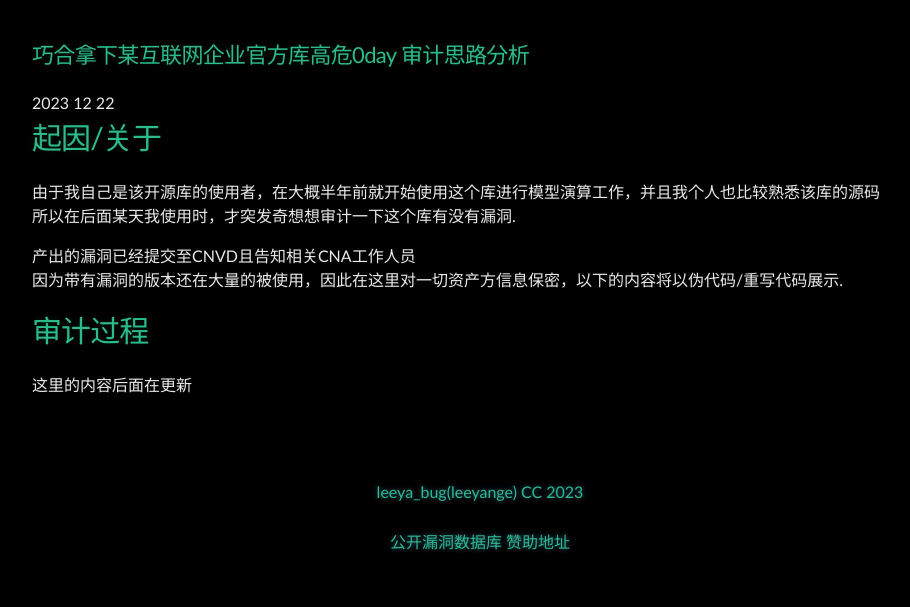
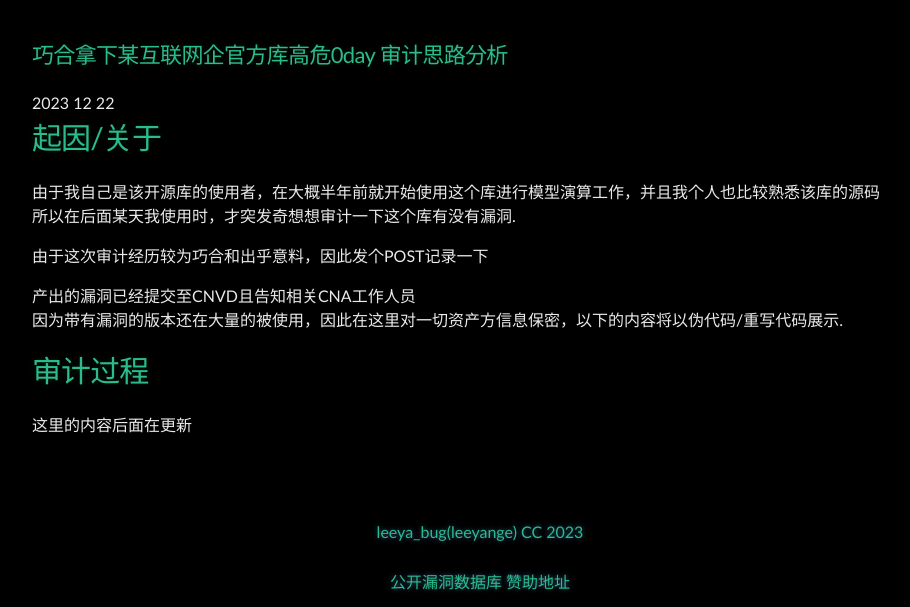
Before and after one commit to Leeyangee/leeyangee.github.io, a Jekyll site: the page built from _posts/2023-12-22-巧合拿下某互联网大厂官方库高危0day 审计思路分析.md, in a window 1280 px wide. Shown: the part 412-1019 px from the top of the page, without its empty margins (160-1070 px from the left). Built offline with Jekyll 4.4.1, drawn with Linux system fonts in a browser that asks for light colours; before the commit the page ends 979 px from its top, so only the background shows below that.

Commit message:
Update and rename 2023-12-22-巧合拿下某互联网企业官方库高危0day 审计思路分析.md to 2023-12-22-巧合拿下某互联网大厂官方库高危0day 审计思路分析.md

```diff
--- a/_posts/2023-12-22-巧合拿下某互联网企业官方库高危0day 审计思路分析.md
+++ b/_posts/2023-12-22-巧合拿下某互联网大厂官方库高危0day 审计思路分析.md
@@ -1,5 +1,5 @@
 ---
-title: 巧合拿下某互联网企业官方库高危0day 审计思路分析
+title: 巧合拿下某互联网企官方库高危0day 审计思路分析
 published: true
 ---
 
@@ -8,6 +8,8 @@ published: true
 由于我自己是该开源库的使用者，在大概半年前就开始使用这个库进行模型演算工作，并且我个人也比较熟悉该库的源码
 所以在后面某天我使用时，才突发奇想想审计一下这个库有没有漏洞.
 
+由于这次审计经历较为巧合和出乎意料，因此发个POST记录一下
+
 产出的漏洞已经提交至CNVD且告知相关CNA工作人员
 因为带有漏洞的版本还在大量的被使用，因此在这里对一切资产方信息保密，以下的内容将以伪代码/重写代码展示.
 
```
